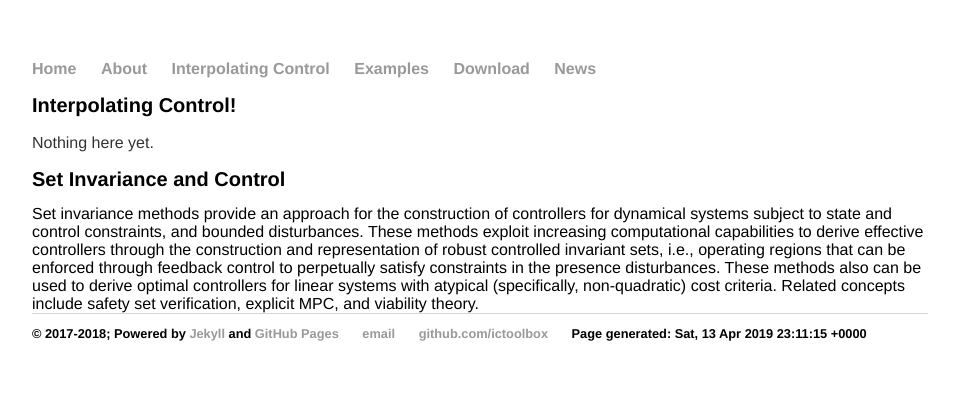
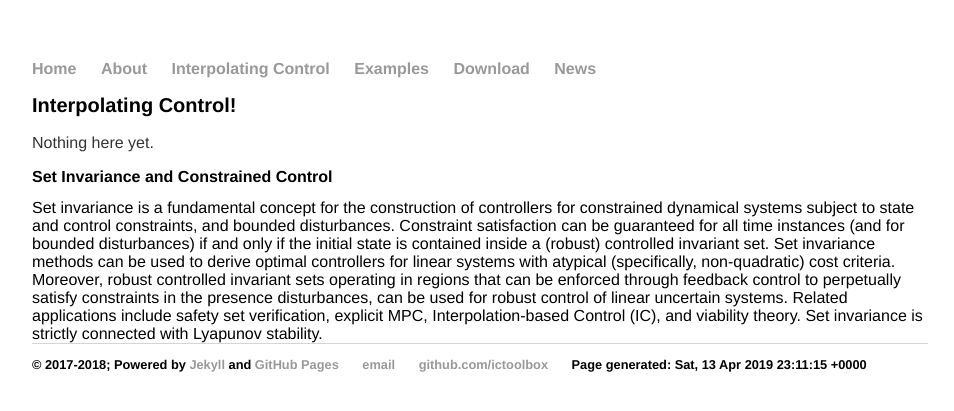
Before and after one commit to ICToolbox/ictoolbox.github.io, a Jekyll site: the page built from ic/index.html, in a window 1280 px wide. Shown: the top 411 px of the page, without its empty margins (160-1114 px from the left). Built offline with Jekyll 4.4.1, drawn with Linux system fonts in a browser that asks for light colours.

Commit message:
Update index.html

```diff
--- a/ic/index.html
+++ b/ic/index.html
@@ -6,17 +6,18 @@ title: Interpolating Control
 	<h1>Interpolating Control!</h1>
 	<p>Nothing here yet.</p>
 
-	<h1>Set Invariance and Control</h1>
+	<h2>Set Invariance and Constrained Control</h2>
 
-	Set invariance methods provide an approach for the construction of controllers for dynamical systems
-	subject to state and control constraints, and bounded disturbances. These methods exploit increasing
-	computational capabilities to derive effective controllers through the construction and representation
-	of robust controlled invariant sets, i.e., operating regions that can be enforced through feedback
-	control to perpetually satisfy constraints in the presence disturbances. These methods also can be
-	used to derive optimal controllers for linear systems with atypical (specifically, non-quadratic)
-	cost criteria. Related concepts include safety set verification, explicit MPC, and viability theory.
+	Set invariance is a fundamental concept for the construction of controllers for constrained dynamical systems
+	subject to state and control constraints, and bounded disturbances. Constraint satisfaction can be guaranteed
+	for all time instances (and for bounded disturbances) if and only if the initial state is contained inside a
+	(robust) controlled invariant set. Set invariance methods can be used to derive optimal controllers for linear systems with atypical
+	(specifically, non-quadratic) cost criteria. Moreover, robust controlled invariant sets operating
+	in regions that can be enforced through feedback control to perpetually satisfy constraints in the
+	presence disturbances,  can be used for robust control of linear uncertain systems. Related applications
+	include safety set verification, explicit MPC, Interpolation-based Control (IC), and viability theory.
 
-
+	Set invariance is strictly connected with Lyapunov stability.
 
 <!--
 		<p>For the constrained control problem, local state $x_i(k)$ and control $u_i(k)$ vectors are subject to
```
